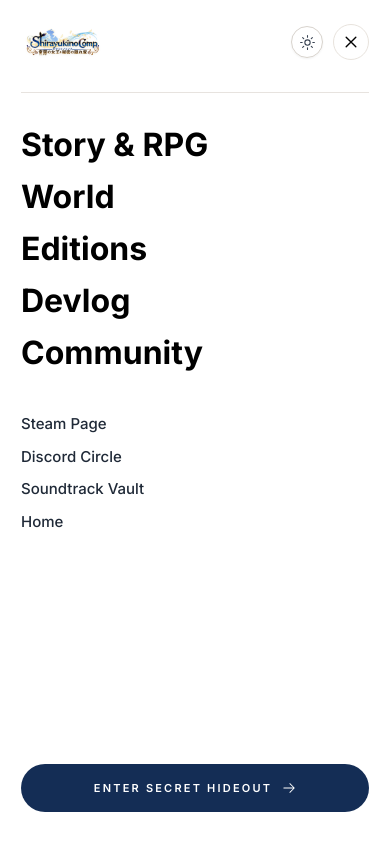
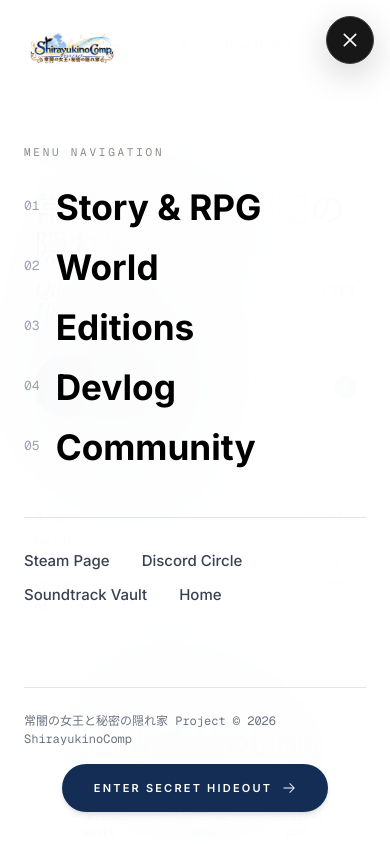
Before and after one commit to Piahn/Portfolio-Shirayukino, a Next.js app: page / in a window 390 px wide. Both pictures are taken after a click on the button 338 px from the left and 44 px from the top of the page. Shown: the top 844 px of the page. Built offline with nearby package versions, Linux system fonts and the light colour scheme.

Commit message:
feat(navbar): implement floating circular menu button on scroll matching user reference

```diff
--- a/components/Navbar.tsx
+++ b/components/Navbar.tsx
@@ -49,20 +49,20 @@ const mobileMenuSecondary = [
 
 export function Navbar() {
   const [isScrolled, setIsScrolled] = useState(false);
-  const [isMobileOpen, setIsMobileOpen] = useState(false);
+  const [isMenuOpen, setIsMenuOpen] = useState(false);
 
   useEffect(() => {
     const handleScroll = () => {
-      setIsScrolled(window.scrollY > 60);
+      setIsScrolled(window.scrollY > 80);
     };
     window.addEventListener("scroll", handleScroll, { passive: true });
     handleScroll();
     return () => window.removeEventListener("scroll", handleScroll);
   }, []);
 
-  // Prevent body scroll when mobile menu is open
+  // Prevent body scroll when menu overlay is open
   useEffect(() => {
-    if (isMobileOpen) {
+    if (isMenuOpen) {
       document.body.style.overflow = "hidden";
     } else {
       document.body.style.overflow = "";
@@ -70,13 +70,13 @@ export function Navbar() {
     return () => {
       document.body.style.overflow = "";
     };
-  }, [isMobileOpen]);
+  }, [isMenuOpen]);
 
-  const closeMobile = () => setIsMobileOpen(false);
+  const closeMenu = () => setIsMenuOpen(false);
 
   return (
     <>
-      {/* 1. Static Top Header (Scrolls naturally with content, line never follows) */}
+      {/* 1. Static Top Header (Normal state when at top, scrolls away with content) */}
       <header
         className="w-full h-[90px] sm:h-[92px] bg-white dark:bg-[#070b12] px-[21px] flex items-center justify-between border-b border-[#e7e3df] dark:border-[#1a2840] transition-colors duration-300"
         role="banner"
@@ -125,136 +125,114 @@ export function Navbar() {
             Play Demo
           </a>
 
-          {/* Mobile / Tablet Hamburger Button */}
+          {/* Mobile / Tablet Hamburger Button when at top */}
           <button
-            onClick={() => setIsMobileOpen((prev) => !prev)}
-            className={`lg:hidden flex items-center justify-center w-9 h-9 rounded-full border border-[#e8e3dd] dark:border-[#1f304d] transition-colors shrink-0 ${
-              isMobileOpen
-                ? "bg-[#f3f0ec] dark:bg-[#121d2f] hover:bg-[#ebe6df]"
-                : "hover:bg-gray-100 dark:hover:bg-[#101a2b] text-black dark:text-white"
-            }`}
-            aria-label={isMobileOpen ? "Close menu" : "Open menu"}
-            aria-expanded={isMobileOpen}
+            onClick={() => setIsMenuOpen((prev) => !prev)}
+            className="lg:hidden flex items-center justify-center w-10 h-10 rounded-full border border-[#e8e3dd] dark:border-[#1f304d] hover:bg-gray-100 dark:hover:bg-[#101a2b] text-black dark:text-white transition-colors shrink-0"
+            aria-label={isMenuOpen ? "Close menu" : "Open menu"}
+            aria-expanded={isMenuOpen}
           >
-            {isMobileOpen ? (
-              <IoCloseOutline size={22} />
-            ) : (
-              <IoMenuOutline size={20} />
-            )}
+            <div className="flex flex-col items-center justify-center gap-1.5 w-5 h-5">
+              <span className="block h-[2px] w-4.5 bg-current rounded-full" />
+              <span className="block h-[2px] w-4.5 bg-current rounded-full" />
+            </div>
           </button>
         </div>
       </header>
 
-      {/* 2. Floating Rounded Pill Navbar (Appears on Scroll, Compact & Capsule Shaped) */}
-      <nav
-        className={`fixed top-3 sm:top-4 left-1/2 -translate-x-1/2 z-50 transition-all duration-300 ease-[cubic-bezier(0.16,1,0.3,1)] ${
-          isScrolled && !isMobileOpen
+      {/* 2. Floating Left Logo Capsule (Appears on Scroll, click to scroll back to top) */}
+      <div
+        className={`fixed top-4 sm:top-6 left-4 sm:left-8 z-50 transition-all duration-300 ease-[cubic-bezier(0.16,1,0.3,1)] ${
+          isScrolled && !isMenuOpen
             ? "translate-y-0 opacity-100 pointer-events-auto scale-100"
-            : "-translate-y-16 opacity-0 pointer-events-none scale-95"
+            : "-translate-y-6 opacity-0 pointer-events-none scale-90"
         }`}
-        aria-label="Floating navigation"
       >
-        <div className="flex items-center justify-between gap-3 sm:gap-5 rounded-full border border-[#e2ddd7] dark:border-[#223552] bg-white/90 dark:bg-[#0c1424]/90 px-3.5 sm:px-5 py-2 shadow-[0_14px_40px_rgba(0,0,0,0.12)] dark:shadow-[0_16px_45px_rgba(0,0,0,0.6)] backdrop-blur-2xl">
-          {/* Logo in Pill */}
-          <Link
-            href="/"
-            className="flex items-center shrink-0 group focus:outline-none"
-            aria-label="ShirayukinoComp Home"
-          >
-            <ShirayukinoLogo imgClassName="h-6 sm:h-7" />
-          </Link>
+        <button
+          onClick={() => window.scrollTo({ top: 0, behavior: "smooth" })}
+          className="flex items-center gap-2 px-3.5 py-2 rounded-full bg-white/90 dark:bg-[#0c1424]/90 border border-[#e2ddd7] dark:border-[#223552] shadow-[0_8px_30px_rgba(0,0,0,0.12)] dark:shadow-[0_8px_30px_rgba(0,0,0,0.6)] backdrop-blur-2xl hover:scale-105 transition-transform"
+          aria-label="Back to top"
+        >
+          <ShirayukinoLogo imgClassName="h-6 sm:h-7" />
+        </button>
+      </div>
 
-          {/* Desktop Links in Pill */}
-          <div className="hidden lg:flex items-center gap-4 xl:gap-6 shrink-0 pl-1">
-            {navLinks.map((link) => (
-              <a
-                key={link.label}
-                href={link.href}
-                className="text-[13px] font-mono text-[#52525b] dark:text-[#94a3b8] hover:text-black dark:hover:text-white transition-colors whitespace-nowrap"
-              >
-                {link.label}
-              </a>
-            ))}
+      {/* 3. Floating Round Button in Top-Right ("Bulet seperti contoh user") */}
+      <div
+        className={`fixed top-4 sm:top-6 right-4 sm:right-8 z-50 flex items-center gap-2.5 sm:gap-3 transition-all duration-300 ease-[cubic-bezier(0.16,1,0.3,1)] ${
+          isScrolled || isMenuOpen
+            ? "translate-y-0 opacity-100 pointer-events-auto scale-100"
+            : "-translate-y-6 opacity-0 pointer-events-none scale-90"
+        }`}
+      >
+        {/* Theme Toggle beside the round button */}
+        {!isMenuOpen && <ThemeToggle />}
+
+        {/* The Iconic Round Circular Menu Button */}
+        <button
+          onClick={() => setIsMenuOpen((prev) => !prev)}
+          className={`group flex items-center justify-center w-12 h-12 sm:w-14 sm:h-14 rounded-full transition-all duration-300 hover:scale-105 active:scale-95 shadow-[0_10px_35px_rgba(0,0,0,0.18)] dark:shadow-[0_12px_40px_rgba(0,0,0,0.7)] ${
+            isMenuOpen
+              ? "bg-neutral-900 text-white dark:bg-white dark:text-black border border-neutral-700 dark:border-gray-200"
+              : "bg-white text-black dark:bg-white dark:text-black border border-gray-200/80 dark:border-white/20"
+          }`}
+          aria-label={isMenuOpen ? "Close menu" : "Open menu"}
+          aria-expanded={isMenuOpen}
+        >
+          {isMenuOpen ? (
+            <IoCloseOutline size={26} className="transition-transform duration-200 group-hover:rotate-90" />
+          ) : (
+            <div className="flex flex-col items-center justify-center gap-[5px] w-6 h-6">
+              <span className="block h-[2.2px] w-5 bg-black rounded-full transition-all duration-300 group-hover:w-6" />
+              <span className="block h-[2.2px] w-5 bg-black rounded-full transition-all duration-300 group-hover:w-4" />
+            </div>
+          )}
+        </button>
+      </div>
+
+      {/* 4. Fullscreen Navigation Overlay (Opens when clicking the round button) */}
+      <div
+        className={`fixed inset-0 z-40 bg-white/95 dark:bg-[#070b12]/95 backdrop-blur-3xl transition-all duration-500 ease-[cubic-bezier(0.22,1,0.36,1)] ${
+          isMenuOpen
+            ? "opacity-100 pointer-events-auto"
+            : "opacity-0 pointer-events-none"
+        }`}
+        aria-hidden={!isMenuOpen}
+      >
+        <div className="flex h-full flex-col justify-between max-w-[1200px] mx-auto px-6 sm:px-12 py-8 sm:py-12 overflow-y-auto">
+          {/* Top of drawer */}
+          <div className="flex items-center justify-between">
+            <ShirayukinoLogo imgClassName="h-8 sm:h-9" />
           </div>
 
-          {/* Right Actions in Pill */}
-          <div className="flex items-center gap-2 sm:gap-2.5 shrink-0">
-            <ThemeToggle />
-
-            <a
-              href="#gameplay"
-              className="inline-flex items-center px-3.5 sm:px-4 py-1.5 text-[12px] sm:text-[13px] font-medium rounded-full bg-[#142d55] hover:bg-[#0c1e3a] dark:bg-[#203f6f] dark:hover:bg-[#284e88] text-white transition-all shadow-sm whitespace-nowrap"
-            >
-              Play Demo
-            </a>
-
-            {/* Mobile / Tablet Hamburger in Pill */}
-            <button
-              onClick={() => setIsMobileOpen((prev) => !prev)}
-              className="lg:hidden flex items-center justify-center w-8 h-8 rounded-full border border-[#e8e3dd] dark:border-[#1f304d] hover:bg-gray-100 dark:hover:bg-[#101a2b] text-black dark:text-white transition-colors shrink-0"
-              aria-label={isMobileOpen ? "Close menu" : "Open menu"}
-              aria-expanded={isMobileOpen}
-            >
-              {isMobileOpen ? (
-                <IoCloseOutline size={20} />
-              ) : (
-                <IoMenuOutline size={18} />
-              )}
-            </button>
-          </div>
-        </div>
-      </nav>
-
-      {/* 3. Mobile Full-Screen Overlay Menu */}
-      <div
-        className={`fixed inset-x-0 top-0 bottom-0 z-50 mx-auto w-full max-w-[1200px] lg:hidden ${
-          isMobileOpen ? "pointer-events-auto" : "pointer-events-none"
-        }`}
-        aria-hidden={!isMobileOpen}
-      >
-        <div
-          className={`flex h-full origin-top flex-col justify-between overflow-y-auto bg-white dark:bg-[#070b12] px-[21px] transition-all duration-500 ease-[cubic-bezier(0.22,1,0.36,1)] ${
-            isMobileOpen
-              ? "translate-y-0 scale-y-100 opacity-100"
-              : "-translate-y-4 scale-y-[0.98] opacity-0"
-          }`}
-        >
-          <div className="pt-6">
-            {/* Header inside overlay with close button */}
-            <div className="flex items-center justify-between pb-8 border-b border-[#e7e3df] dark:border-[#1a2840]">
-              <ShirayukinoLogo imgClassName="h-7" />
-              <div className="flex items-center gap-2.5">
-                <ThemeToggle />
-                <button
-                  onClick={closeMobile}
-                  className="flex items-center justify-center w-9 h-9 rounded-full border border-[#e8e3dd] dark:border-[#1f304d] text-black dark:text-white hover:bg-gray-100 dark:hover:bg-[#101a2b] transition-colors"
-                  aria-label="Close menu"
-                >
-                  <IoCloseOutline size={22} />
-                </button>
-              </div>
-            </div>
-
-            {/* Links */}
-            <nav className="mt-8 space-y-3 sm:space-y-4">
-              {mobileMenuPrimary.map((link) => (
+          {/* Center Navigation Links */}
+          <div className="my-auto py-12">
+            <p className="font-mono text-[11px] uppercase tracking-[0.25em] text-[#8f8b86] dark:text-[#7f93b0] mb-6">
+              Menu Navigation
+            </p>
+            <nav className="space-y-4 sm:space-y-6">
+              {mobileMenuPrimary.map((link, idx) => (
                 <a
                   key={link.label}
                   href={link.href}
-                  onClick={closeMobile}
-                  className="block text-[2rem] sm:text-[2.6rem] font-bold text-black dark:text-white hover:text-[#142d55] dark:hover:text-[#60a5fa] transition-colors leading-tight"
+                  onClick={closeMenu}
+                  className="group flex items-center gap-4 text-[2.2rem] sm:text-[3.2rem] font-bold text-black dark:text-white hover:text-[#142d55] dark:hover:text-[#68a5e5] transition-colors leading-tight"
                 >
-                  {link.label}
+                  <span className="font-mono text-[13px] font-normal text-gray-400 group-hover:text-[#142d55] dark:group-hover:text-[#68a5e5] transition-colors">
+                    0{idx + 1}
+                  </span>
+                  <span>{link.label}</span>
                 </a>
               ))}
             </nav>
-            <div className="mt-10 space-y-2.5">
+
+            <div className="mt-12 flex flex-wrap gap-x-8 gap-y-3 pt-8 border-t border-[#e7e3df] dark:border-[#1a2840]">
               {mobileMenuSecondary.map((link) => (
                 <a
                   key={link.label}
                   href={link.href}
-                  onClick={closeMobile}
-                  className="block text-[15px] font-medium text-gray-800 dark:text-gray-300 hover:text-[#142d55] dark:hover:text-white transition-colors"
+                  onClick={closeMenu}
+                  className="text-[15px] font-medium text-gray-700 dark:text-gray-300 hover:text-[#142d55] dark:hover:text-white transition-colors"
                 >
                   {link.label}
                 </a>
@@ -262,11 +240,15 @@ export function Navbar() {
             </div>
           </div>
 
-          <div className="mt-8 pb-8">
+          {/* Bottom Action in Drawer */}
+          <div className="flex flex-col sm:flex-row items-center justify-between gap-4 pt-6 border-t border-[#e7e3df] dark:border-[#1a2840]">
+            <p className="font-mono text-[12px] text-gray-500 dark:text-gray-400">
+              常闇の女王と秘密の隠れ家 Project © 2026 ShirayukinoComp
+            </p>
             <a
               href="#gameplay"
-              onClick={closeMobile}
-              className="flex items-center justify-center gap-2.5 w-full py-4 bg-[#142d55] dark:bg-[#1a3763] text-white text-[11px] font-semibold tracking-[0.2em] uppercase rounded-full hover:bg-[#0c1e3a] transition-colors"
+              onClick={closeMenu}
+              className="inline-flex items-center gap-2.5 px-8 py-4 bg-[#142d55] dark:bg-[#1a3763] text-white text-[11px] font-semibold tracking-[0.2em] uppercase rounded-full hover:bg-[#0c1e3a] transition-all shadow-md"
             >
               ENTER SECRET HIDEOUT <HiArrowRight size={14} />
             </a>
```
